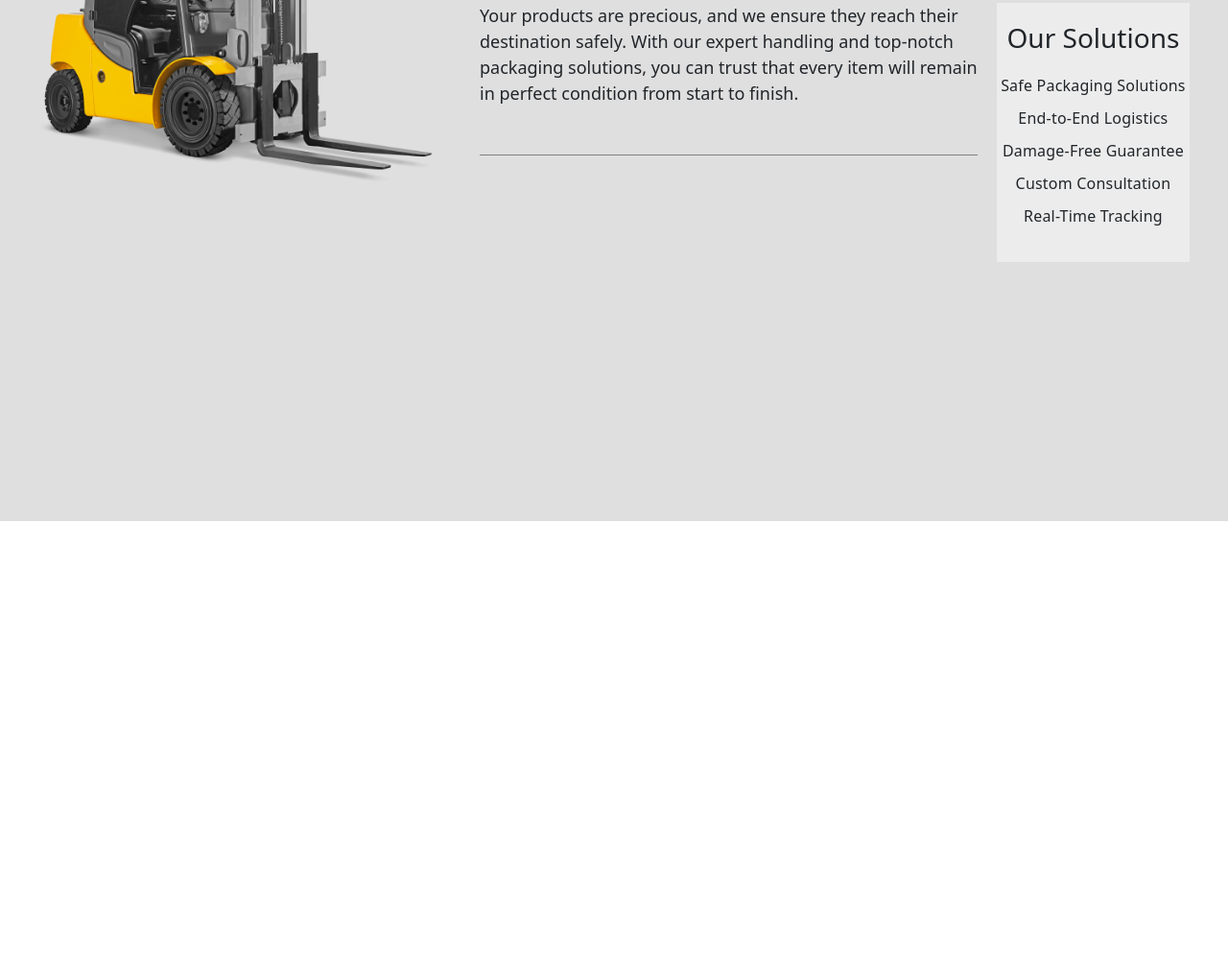
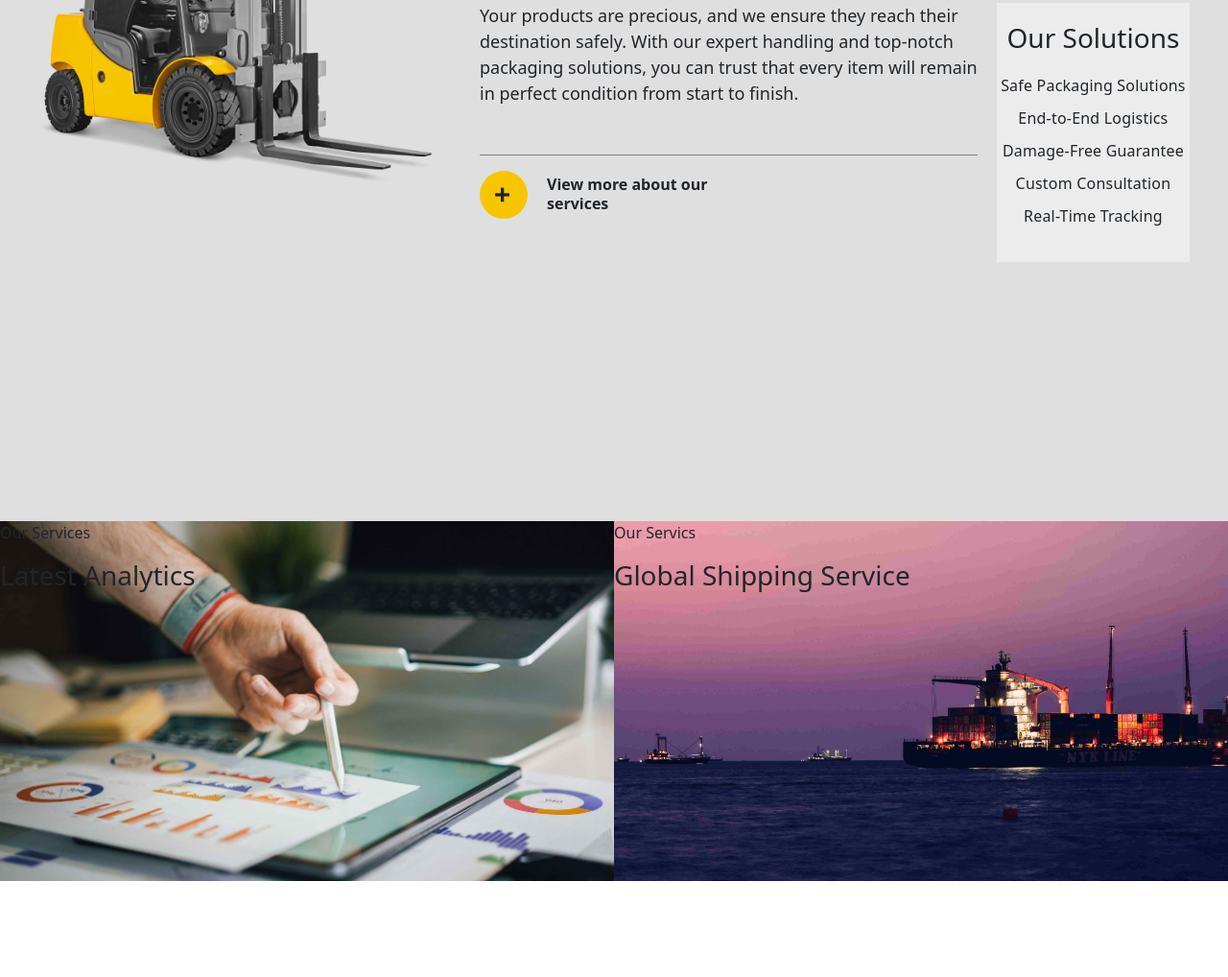
Before and after one commit to Deepaklalwanii/Rj-international, a plain HTML site: page index.html in a window 1280 px wide. Shown: the part 1029-2047 px from the top of the page at 96% size. Before the commit the page ends 1572 px from the top, so only its background shows below. Drawn offline with nearby package versions, Linux system fonts and the light colour scheme.

Commit message:
our service posters

```diff
--- a/index.html
+++ b/index.html
@@ -53,9 +53,13 @@
     <div class="rji-cart-image">
     <img src="images/cart-machine.png">
     </div>
-    <div class="rji-banne2-content">
+    <div class="rji-banner2-content">
     <h2>We’ll Keep Your Items Damage-Free!</h2>
     <p>Your products are precious, and we ensure they reach their destination safely. With our expert handling and top-notch packaging solutions, you can trust that every item will remain in perfect condition from start to finish.</p>
+    <div class="rji-banner2-view-more">
+    <span>+</span>
+    <h4>View more about our services</h4>
+    </div>
     </div>
     <div class="rji-our-solutions">
         <h3>Our Solutions</h3>
@@ -70,6 +74,18 @@
 </div>
     </div>
 </section>
-<section ></section>
+<section class="rji-service-layout">
+    <div class="rji-service-contanier">
+        <a href="#"><div class="analytics-img"></a>
+        <p>Our Services</p>
+        <h3>Latest Analytics</h3>
+        </div>
+
+        <a href="#"><div class="cargo-img"></a>
+        <p>Our Servics</p>
+        <h3>Global Shipping Service</h3>
+        </div>
+    </div>
+</section>
 </body>
 </html>
--- a/style.css
+++ b/style.css
@@ -147,7 +147,7 @@
     }
 
     .rji-banner-2container{
-        padding: 100px 0px 0px 0px;
+        padding: 100px 0px 100px 0px;
         display: flex;
         align-items: stretch;
         justify-content: center;
@@ -155,11 +155,10 @@
     }
 
     .rji-cart-imag img{
-        width: 100%;
+        width: 50%;
     }
 
-
-    .rji-banne2-content h2{
+    .rji-banner2-content h2{
         font-size: 54px;
         font-weight: 600;
         font-family: 'roboto';
@@ -167,11 +166,68 @@
         text-align: left;
     }
 
-    .rji-banne2-content p{
+    .rji-banner2-content p{
         font-size: 18px;
         padding-bottom: 50px;
         border-bottom: 1px solid grey;
         text-align: left;
+    }
+
+    .rji-banner2-view-more{
+        display: flex;
+        gap: 20px;
+        flex-direction: row;
+        width: 100%;
+        align-items: center;
+        cursor: pointer;
+    }
+
+    .rji-banner2-view-more span{
+        background-color: #f7c600;
+        font-size: 30px;
+        min-width: 50px;
+        min-height: 50px;
+        text-align: center;
+        font-weight: 600;
+        border-radius: 50%;
+        cursor: pointer;
+        animation: rotateBack 0.4s forwards;
+    }
+
+    .rji-banner2-view-more span:hover{
+        animation: rotateForward 0.4s forwards;
+    }
+
+        @keyframes rotateForward {
+            from {
+              transform: rotate(-90deg);
+            }
+            to {
+              transform: rotate(90deg);
+            }
+          }
+
+          @keyframes rotateBack {
+            from {
+              transform: rotate(90deg);
+            }
+            to {
+              transform: rotate(-90deg);
+            }
+          }
+
+
+    .rji-banner2-view-more span{
+        transform: rotate(-90deg);
+
+    }
+
+    .rji-banner2-view-more h4{
+        text-align: left;
+        width: 40%;
+        font-size: 16px;
+        font-weight: 600;
+        margin-bottom: 0;
     }
 
     .rji-our-solutions{
@@ -202,3 +258,106 @@
         font-weight: 400;
         letter-spacing: 0.2px;
     }
+
+
+    /* ------------------------------------- */
+
+
+    .rji-service-contanier{
+        display: flex;
+        padding-bottom: 100px;
+        width: 100%;
+        overflow: hidden;
+    }
+    .analytics-img{
+        background-image: url('images/analytics.jpg');
+        width: 50%;
+        min-height: 375px;
+        background-repeat: no-repeat;
+        background-size: 120%;
+        transition: transform 0.2s ease;
+        background-position: 0 0;
+        transition: 0.3s;
+
+    }
+
+    .cargo-img{
+        background-image: url('images/cargo.jpg');
+        width: 50%;
+        min-height: 375px;
+        background-repeat: no-repeat;
+        background-size: 120%;
+        transition: transform 0.2s ease;
+        background-position: 0 0;
+        transition: 0.3s;
+    }
+
+    .analytics-img:hover{
+        background-size: 130%;
+        background-position: 0 0;
+    }
+
+    .cargo-img:hover{
+        background-size: 130%;
+        background-position: 0 0;
+
+    }
+
+
+
+
+
+/*
+    .analytics-img{
+        width: 50%;
+        position: relative;
+        text-align: center;
+        color: #fff;
+    }
+
+    .cargo-img{
+        width: 50%;
+        position: relative;
+        text-align: center;
+        color: #fff;
+    }
+
+    .analytics-img img{
+        width: 100%;
+        cursor: pointer;
+        object-fit: cover;
+        transition: transform 0.2s ease;
+    }
+
+    .analytics-img img:hover{
+        width: 100%;
+        cursor: pointer;
+        transform: translateX(5px);
+    }
+
+    .cargo-img img{
+        width: 100%;
+        cursor: pointer;
+        transition: transform 0.2s ease;
+    }
+
+    .cargo-img img:hover{
+        width: 100%;
+        cursor: pointer;
+        transform: translateX(5px);
+    }
+
+    .content-box1{
+        text-align: center;
+        position: absolute;
+        top: 35%;
+        left: 20%;
+        letter-spacing: 0.5rem;
+    }
+
+    .content-box2{
+        position: absolute;
+        top: 35%;
+        left: 15%;
+        letter-spacing: 0.5rem;
+    } */
```
Also changed, not shown: images/analytics.jpg (added), images/cargo-home-slider-img-1-new.jpg (deleted), images/cargo.jpg (added), images/rji-bg-.jpg (deleted), images/rji-bg-image.jpg (deleted), images/site-logo.svg (deleted).
